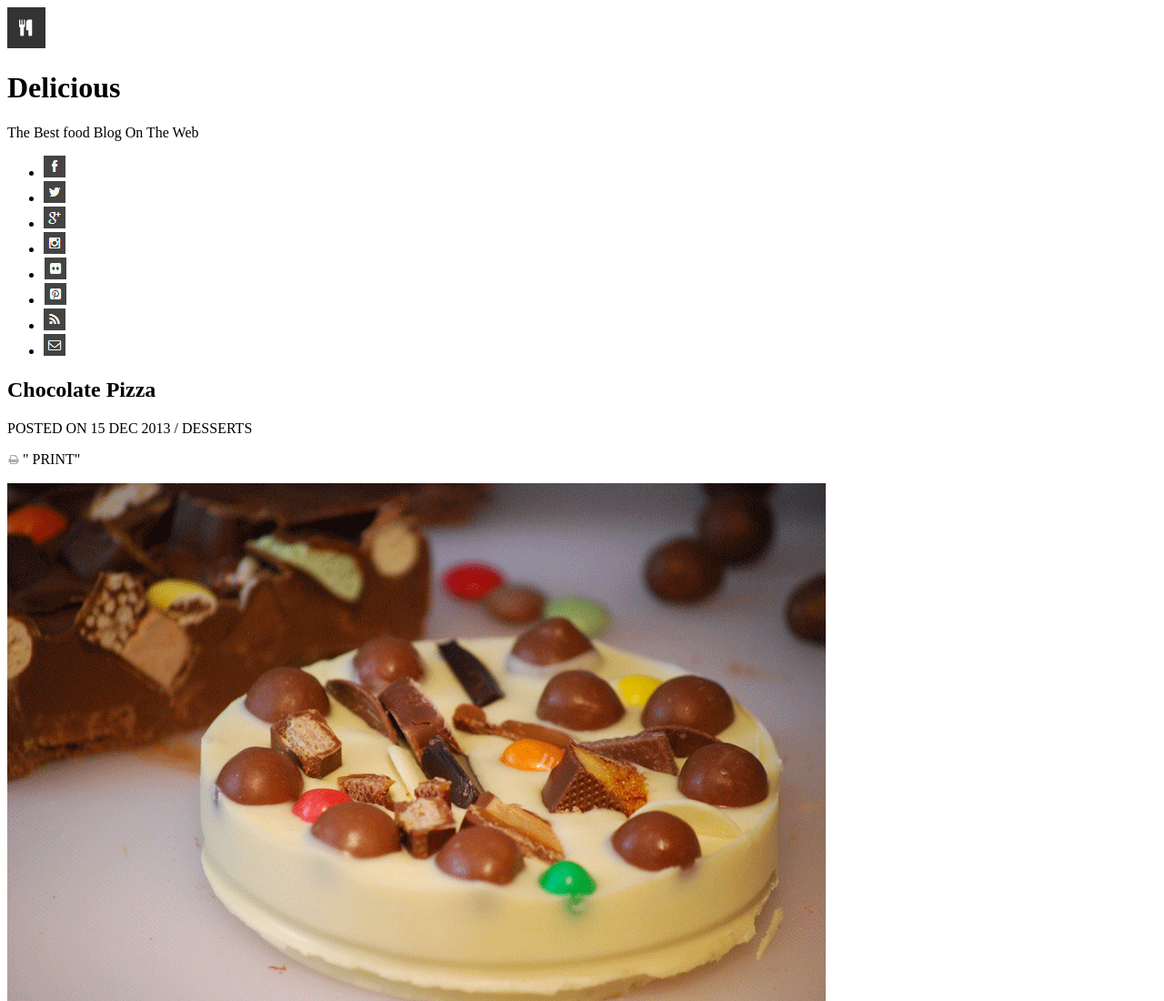
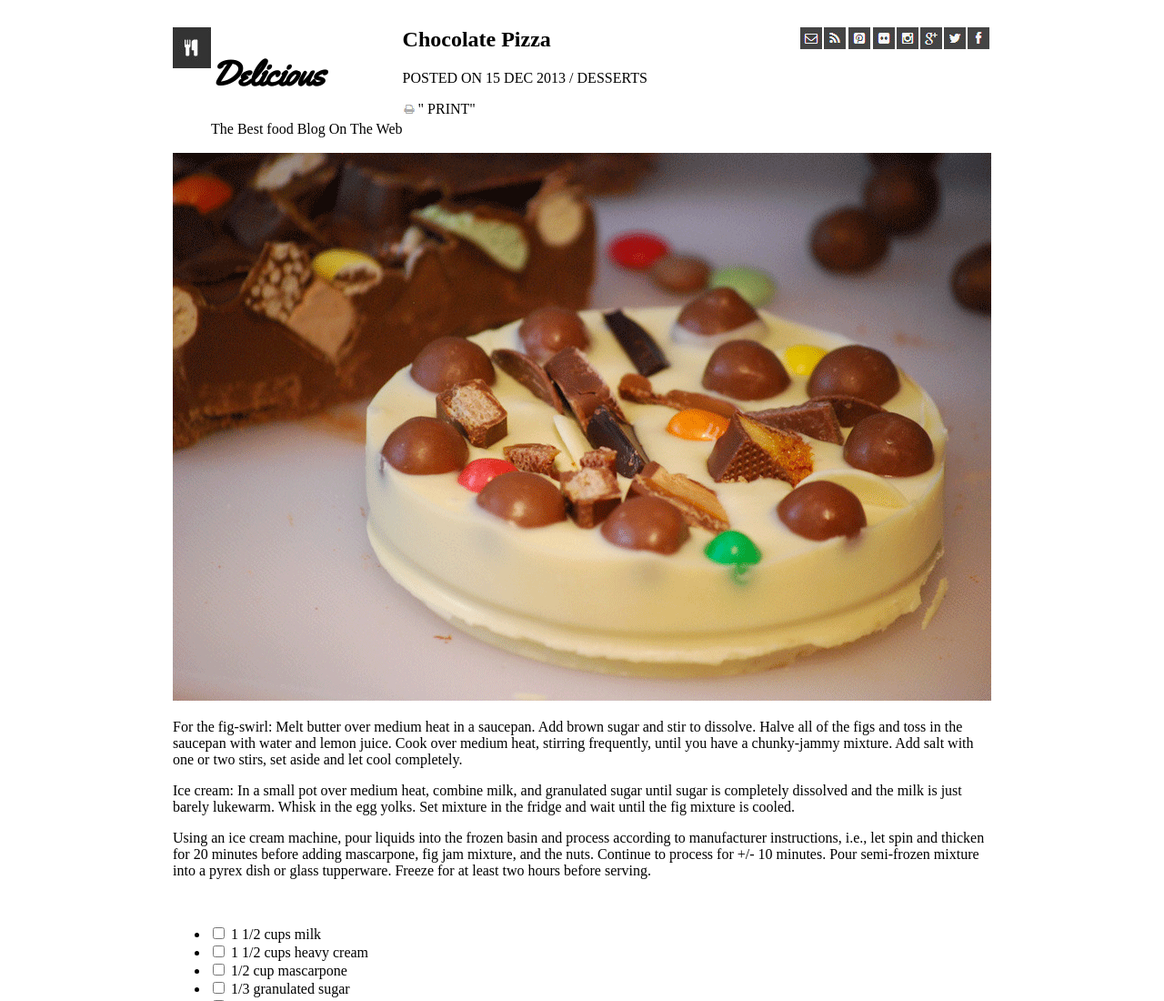
Before and after one commit to malakMomani/chocolate-pizza, a plain HTML site: page index.html in a window 1280 px wide. Shown: the top 1100 px of the page at 91% size. Drawn offline with Linux system fonts and the light colour scheme.

Commit message:
initial sumbit

```diff
--- a/css/style.css
+++ b/css/style.css
@@ -0,0 +1,28 @@
+*{
+    box-sizing: border-box;
+}
+
+body {
+    margin: 0 auto;
+    width:900px;
+    margin-top: 30px;
+}
+
+.logo-text {
+
+    font-family: "Yellowtail", cursive;
+    font-size: 38.4px;
+}
+
+.logo-style {
+    float : left;
+
+}
+
+
+nav ul li {
+    text-decoration: none;
+    list-style: none;
+    float : right;
+    margin-right: 2px;
+}
--- a/index.html
+++ b/index.html
@@ -2,6 +2,8 @@
 <html lang="en">
 
 <head>
+    <link rel="preconnect" href="https://fonts.gstatic.com">
+    <link href="https://fonts.googleapis.com/css2?family=Yellowtail&display=swap" rel="stylesheet">
     <meta charset="UTF-8">
     <meta http-equiv="X-UA-Compatible" content="IE=edge">
     <meta name="viewport" content="width=device-width, initial-scale=1.0">
@@ -11,11 +13,11 @@
 
 <body>
     <header>
-        <div>
+        <div class = "logo-style">
             <img src="lab-a/lab-assets/logo.png" alt="main logo">
         </div>
-        <div>
-            <h1>Delicious</h1>
+        <div class= "logo-style">
+            <h1 class = "logo-text">Delicious</h1>
             <p>
                 The Best food Blog On The Web
             </p>
```
